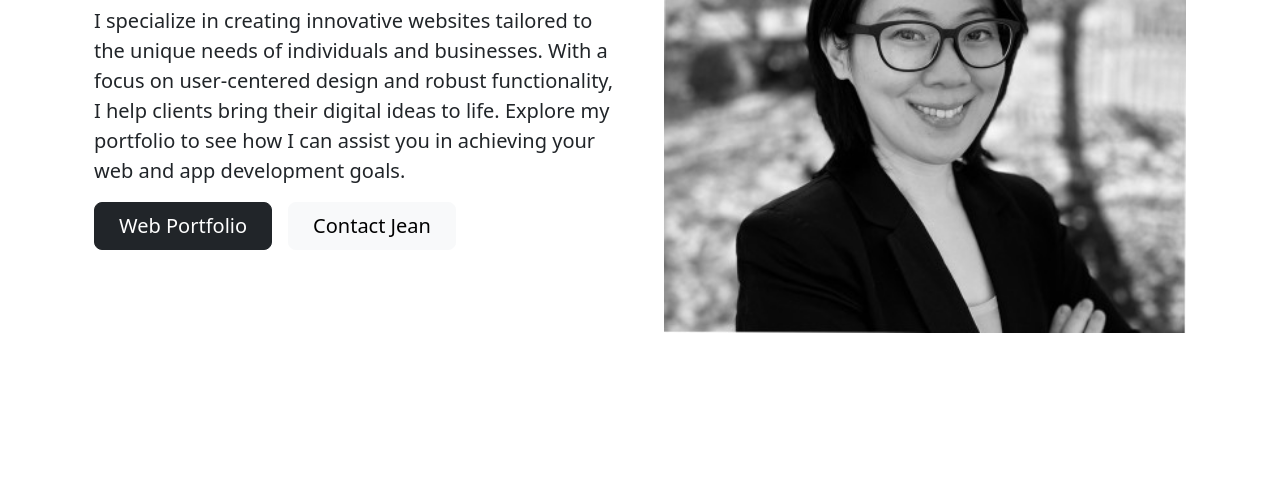
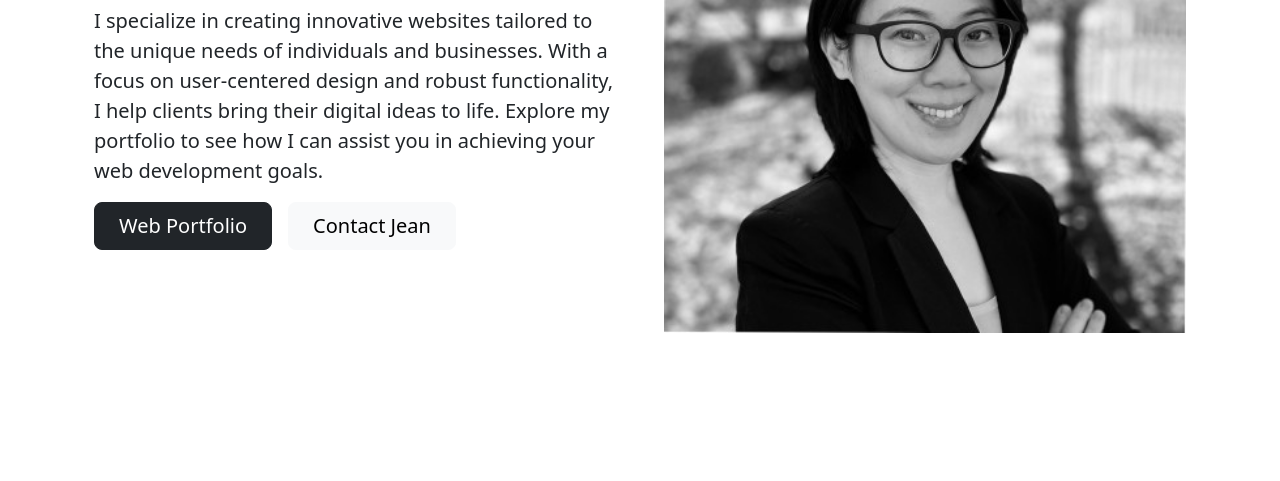
Before and after one commit to SJH33/JeanHong.Net-New, a plain HTML site: page index.html in a window 1280 px wide. Shown: the part 317-798 px from the top of the page. Drawn offline with nearby package versions, Linux system fonts and the light colour scheme; files whose address does not match are found by name.

Commit message:
Update index.html

```diff
--- a/index.html
+++ b/index.html
@@ -60,7 +60,7 @@
             </div>
             <div class="col-lg-6">
                 <h1 class="display-5 fw-bold text-body-emphasis lh-1 mb-3">Hi, I'm Jean Hong, <br> <span class="emphasize">Web Developer.</span></h1>
-                <p class="lead">I specialize in creating innovative websites tailored to the unique needs of individuals and businesses. With a focus on user-centered design and robust functionality, I help clients bring their digital ideas to life. Explore my portfolio to see how I can assist you in achieving your web and app development goals.</p>
+                <p class="lead">I specialize in creating innovative websites tailored to the unique needs of individuals and businesses. With a focus on user-centered design and robust functionality, I help clients bring their digital ideas to life. Explore my portfolio to see how I can assist you in achieving your web development goals.</p>
                 <div class="d-grid gap-2 d-md-flex justify-content-md-start">
                 <button type="button" class="btn btn-dark btn-lg px-4 me-md-2">Web Portfolio</button>
                 <button type="button" class="btn btn-light btn-lg px-4 me-md-2">Contact Jean</button>
```
